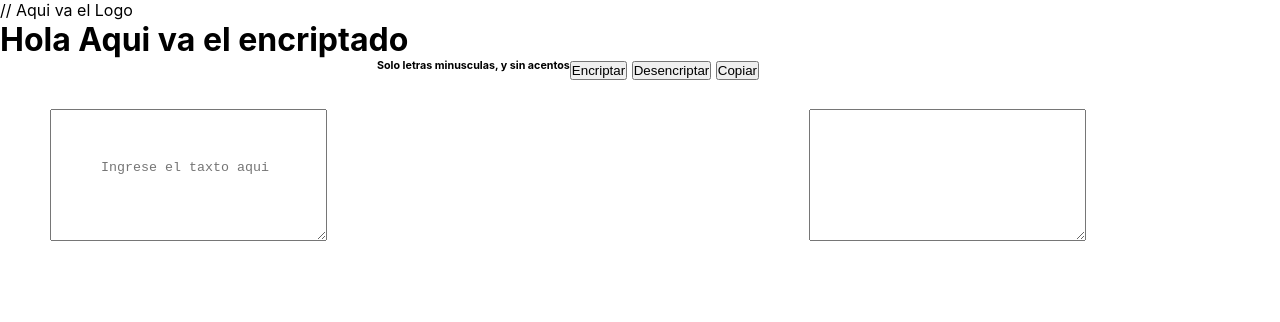
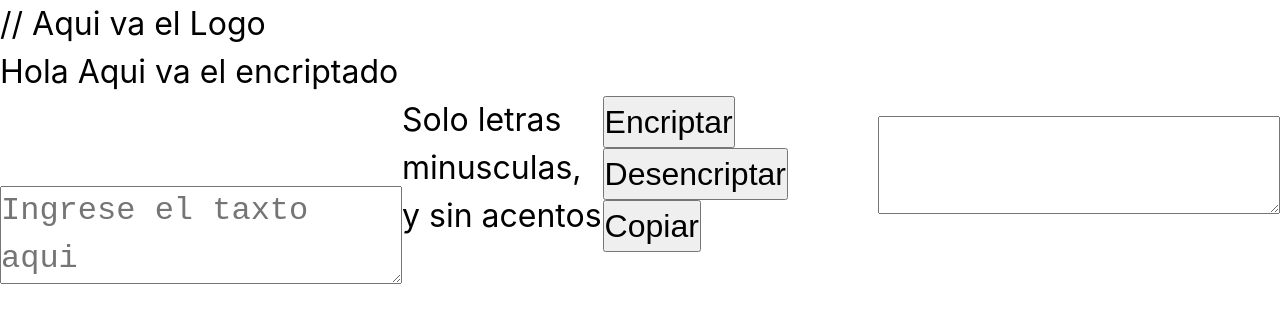
Before and after one commit to ValeriaERodriguez/Encriptador-ChallengeAlura, a plain HTML site: page index.html in a window 1280 px wide. Drawn offline with Linux system fonts and the light colour scheme.

Commit message:
Actualizar

```diff
--- a/stylo.css
+++ b/stylo.css
@@ -1,20 +1,28 @@
 * {
     margin: 0px;
     padding: 0px;
+    font-weight: 400;
+    font-size: 32px;
+    line-height: 150%;
 }
 
 main{
     display: flex;
+
 }
 
 body{
     font-family: -apple-system, BlinkMacSystemFont, 'Segoe UI', Roboto, Oxygen, Ubuntu, Cantarell, 'Open Sans', 'Helvetica Neue', sans-serif;
 }
 
-textarea{
-    margin: 50px;
-    padding: 50px;
-    list-style-type: none;
-    text-decoration: none;
-    text-decoration-line: none;
+
+
+.input-texto{
+    margin-top: 90px;
+
 }
+.texto-result{
+    position: relative;
+    margin-top: 20px;
+    margin-left: 90px;
+}
```
